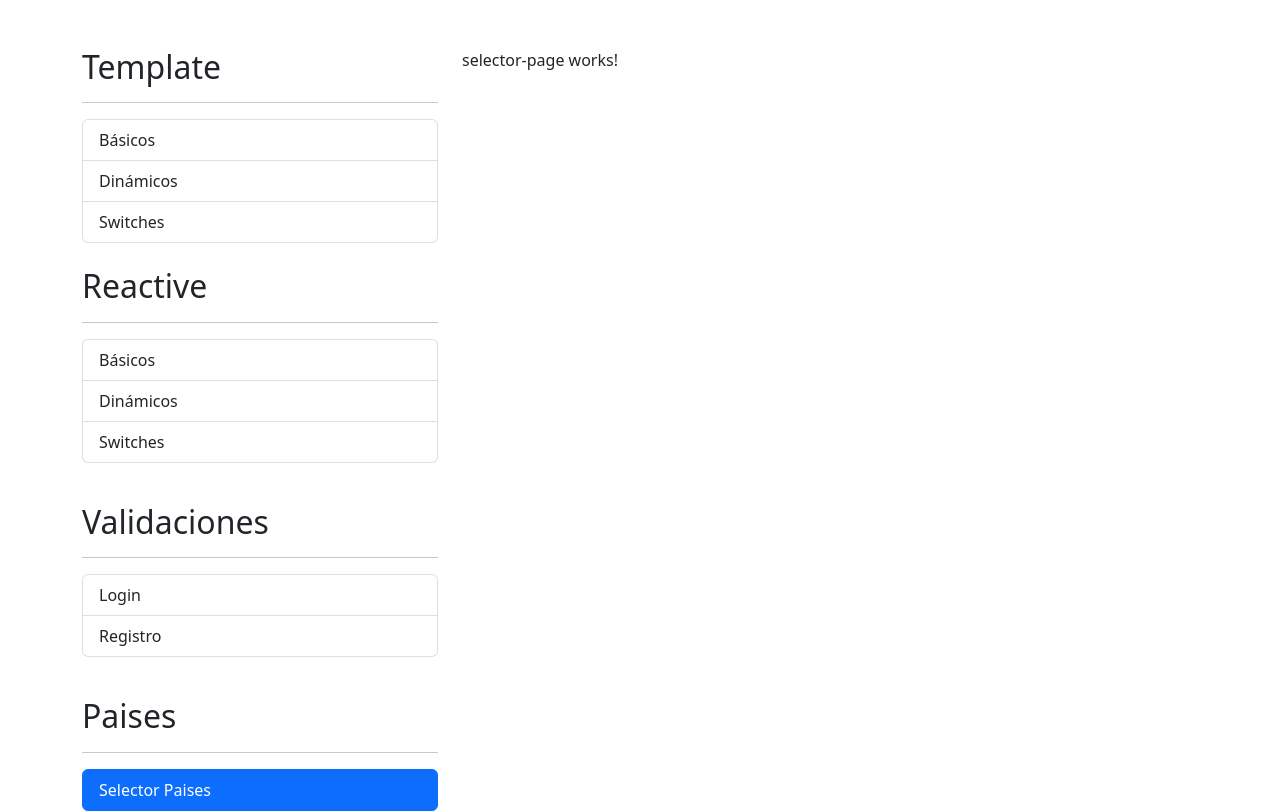
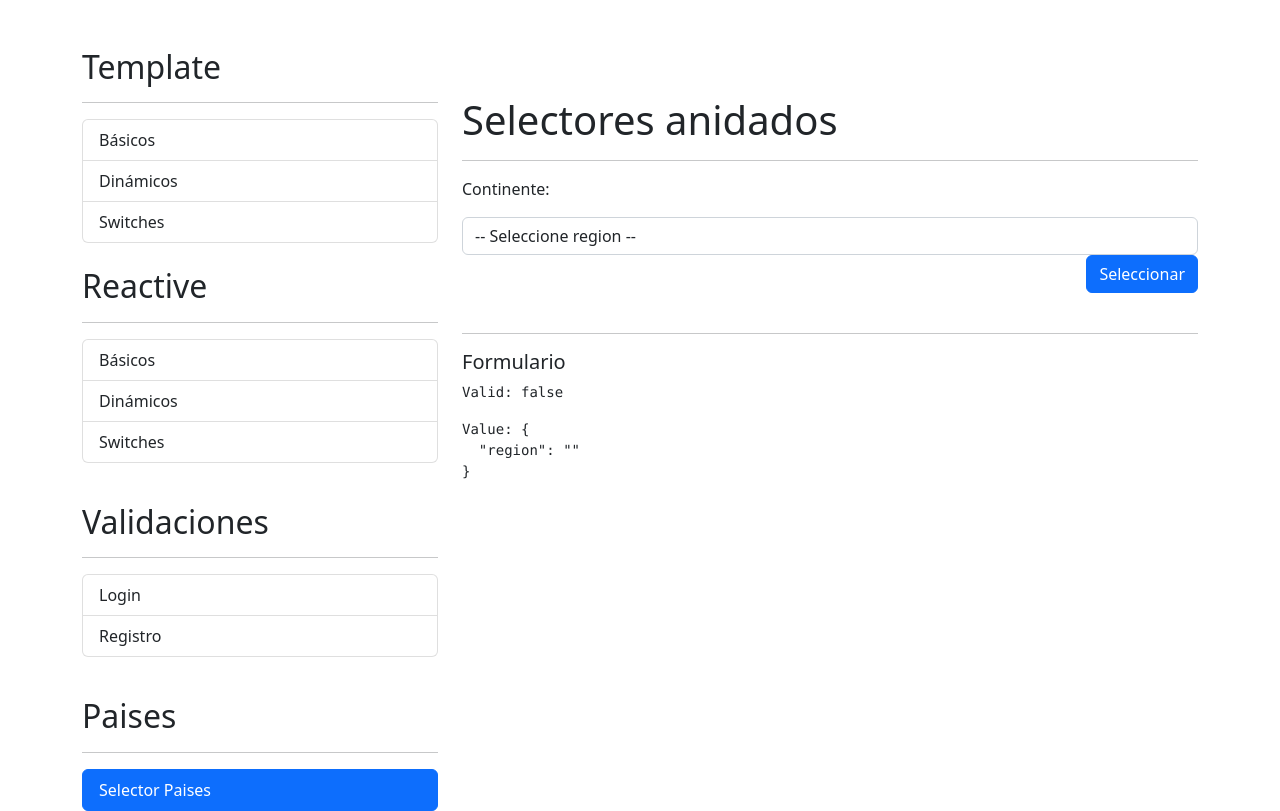
Before and after one commit to Agus-Ca/AngularFormularios, an Angular app: page /paises/selector in a window 1280 px wide. Built offline with nearby package versions, Linux system fonts and the light colour scheme.

Commit message:
selector de region

```diff
--- a/src/app/paises/pages/selector-page/selector-page.component.html
+++ b/src/app/paises/pages/selector-page/selector-page.component.html
@@ -1 +1,37 @@
-<p>selector-page works!</p>
+<h1 class="mt-5">Selectores anidados</h1>
+<hr>
+
+<form [formGroup]="miFormulario" (ngSubmit)="guardar()">
+    <div class="row">
+        <div class="col">
+
+            <!-- Region -->
+            <label class="form-label mb-3">
+                Continente:
+            </label>
+            <select class="form-control"
+                    formControlName="region">
+                <option value="">
+                    -- Seleccione region --
+                </option>
+            </select>
+
+            <!-- Boton submit -->
+            <div class="row">
+                <div class="col">
+                    <button class="btn btn-primary float-end"
+                            type="submit">
+                        Seleccionar
+                    </button>
+                </div>
+            </div>
+
+        </div>
+    </div>
+</form>
+
+<br><hr>
+
+<h5>Formulario</h5>
+<pre>Valid: {{ miFormulario.valid | json }}</pre>
+<pre>Value: {{ miFormulario.value | json }}</pre>
--- a/src/app/paises/pages/selector-page/selector-page.component.ts
+++ b/src/app/paises/pages/selector-page/selector-page.component.ts
@@ -1,4 +1,5 @@
 import { Component, OnInit } from '@angular/core';
+import { FormBuilder, FormGroup, Validators } from '@angular/forms';
 
 @Component({
   selector: 'app-selector-page',
@@ -8,9 +9,18 @@
 })
 export class SelectorPageComponent implements OnInit {
 
-  constructor() { }
+  constructor(
+    private formBuilder:FormBuilder
+  ) { }
 
   ngOnInit(): void {
   }
 
+  miFormulario:FormGroup = this.formBuilder.group({
+    region: [ '', [ Validators.required ]]
+  });
+
+  guardar() {
+    console.log( this.miFormulario );
+  }
 }
--- a/src/app/paises/paises.module.ts
+++ b/src/app/paises/paises.module.ts
@@ -1,5 +1,6 @@
 import { NgModule } from '@angular/core';
 import { CommonModule } from '@angular/common';
+import { ReactiveFormsModule } from '@angular/forms';
 
 import { PaisesRoutingModule } from './paises-routing.module';
 import { SelectorPageComponent } from './pages/selector-page/selector-page.component';
@@ -11,6 +12,7 @@
   ],
   imports: [
     CommonModule,
+    ReactiveFormsModule,
     PaisesRoutingModule
   ]
 })
```
